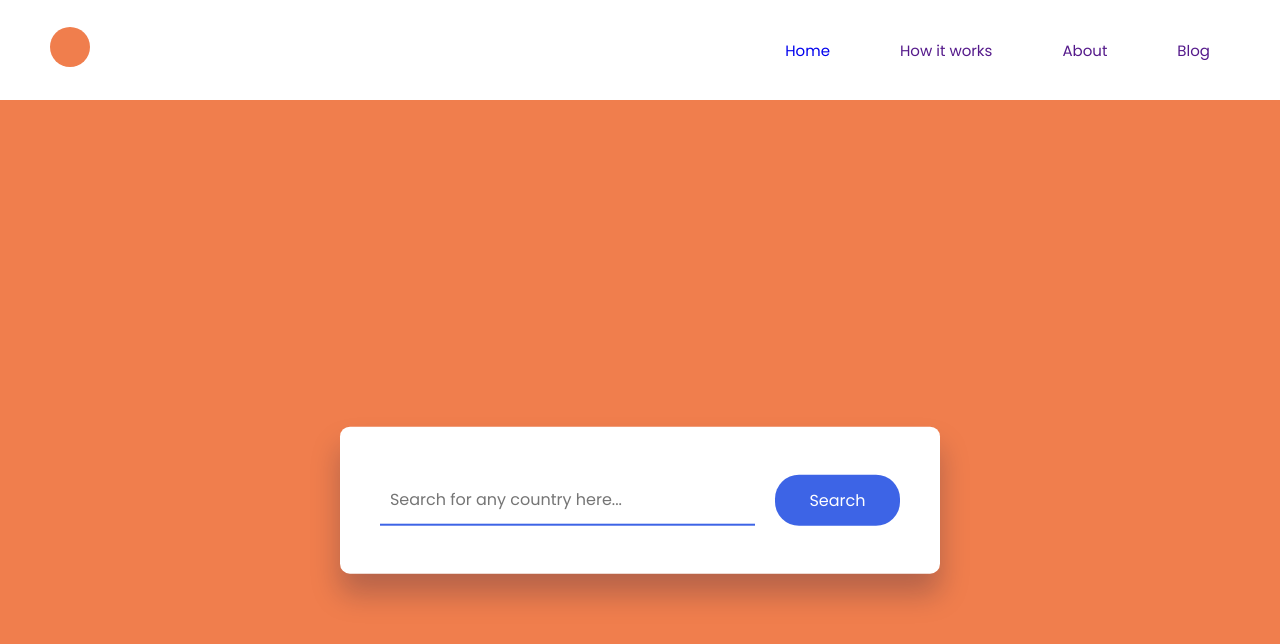
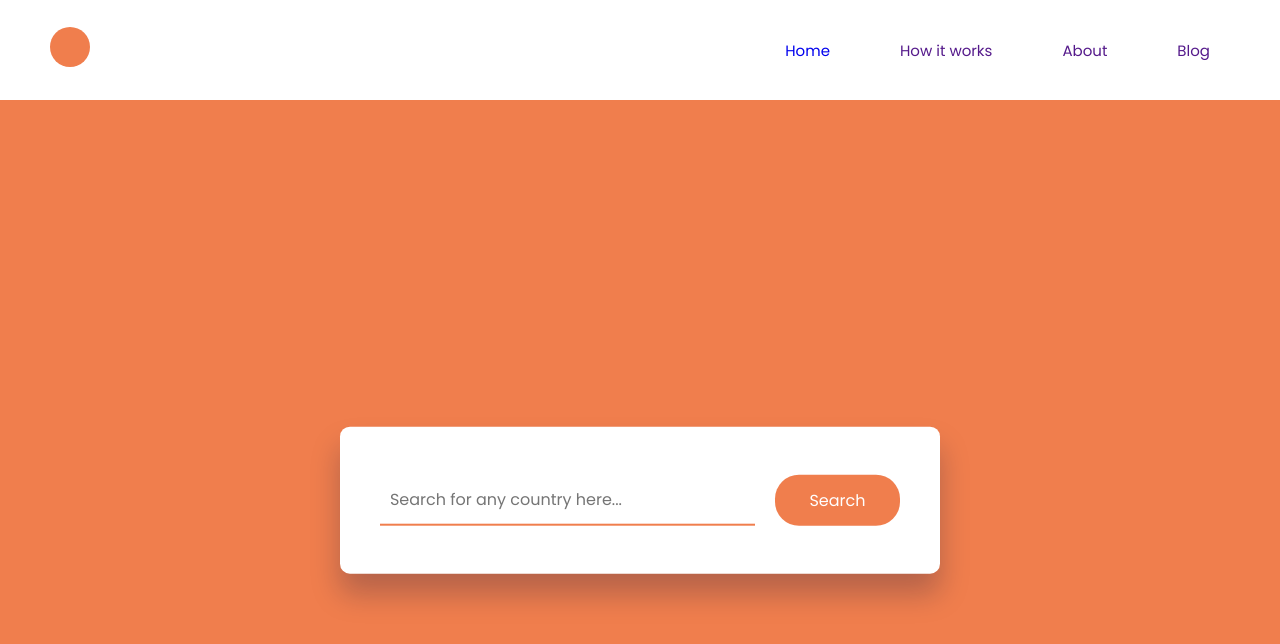
Before and after one commit to alishkaah/Know-Your-World, a plain HTML site: page index.html in a window 1280 px wide. Drawn offline with Linux system fonts and the light colour scheme.

Commit message:
added more styles to  input search and its wrapper container

```diff
--- a/CSS/styles.css
+++ b/CSS/styles.css
@@ -135,7 +135,7 @@
   }
   .search-wrapper button {
     font-size: 1em;
-    background-color: #3d64e6;
+    background-color: #F07E4D;
     color: #ffffff;
     padding: 0.8em 0;
     border: none;
@@ -145,7 +145,7 @@
     font-size: 1em;
     padding: 0 0.62em;
     border: none;
-    border-bottom: 2px solid #3d64e6;
+    border-bottom: 2px solid #F07E4D;
     outline: none;
     color: #222a43;
   }
```
